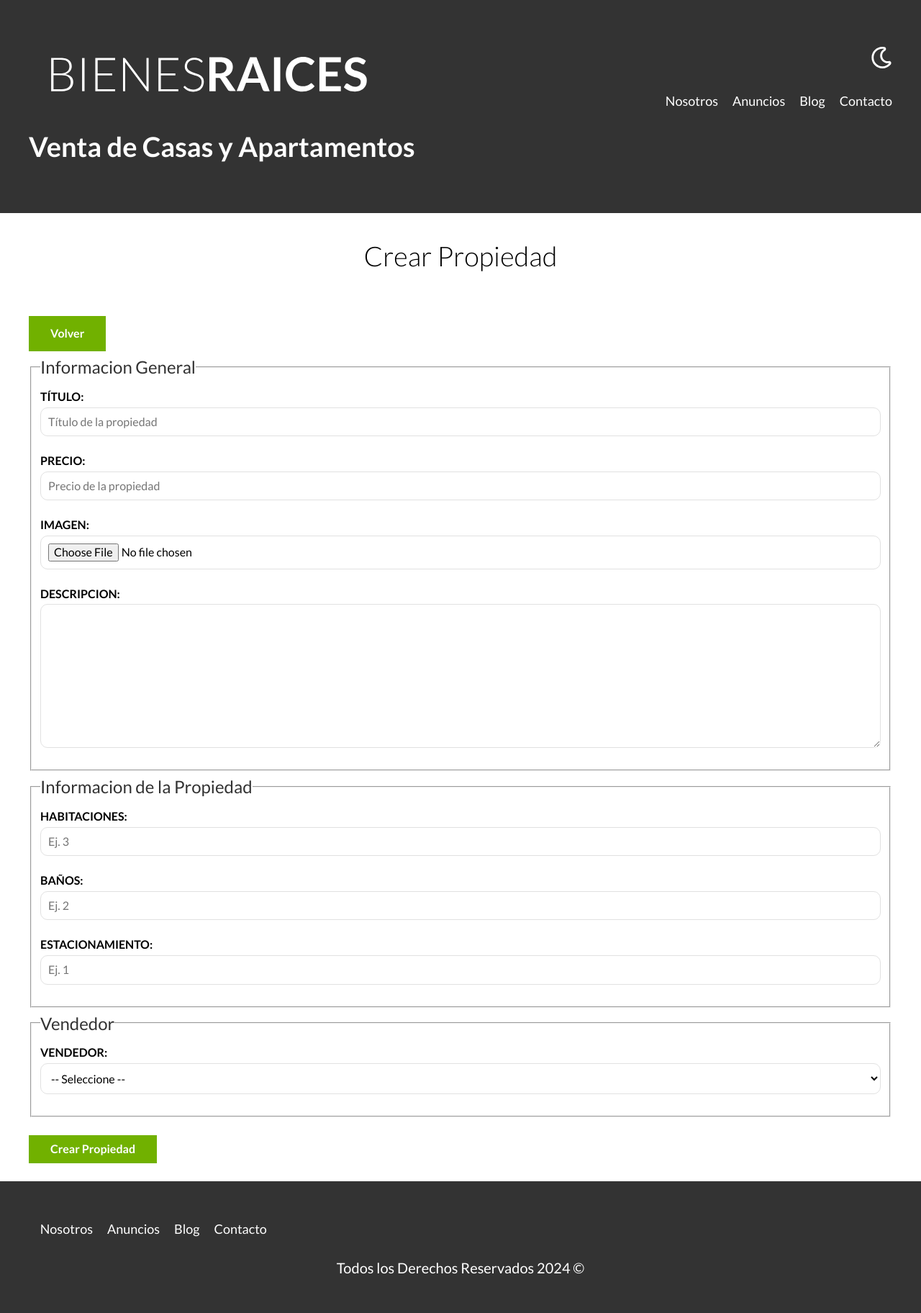
After one commit to Jorge22L/PropertyDevKits, a PHP site: page /admin/propiedades/crear.php in a window 1280 px wide. The commit adds this page. Shown: the whole page at 72% size. Run offline with PHP 8.4, Linux system fonts and the light colour scheme; style sheets or scripts are compiled from the project's sources; some libraries are stand-ins or nearby versions.

Commit message:
Agregando conexion a base de datos

```diff
--- /dev/null
+++ b/admin/propiedades/crear.php
@@ -0,0 +1,116 @@
+<?php
+// Base de Datos
+require '../../includes/config/database.php';
+$db = conectarDB();
+
+//Arreglo con mensajes de errores
+$errores = [];
+
+//Ejecutar el código después de que el usuario envia el formulario
+if ($_SERVER['REQUEST_METHOD'] === 'POST') {
+
+    $titulo = $_POST['titulo'];
+    $precio = $_POST['precio'];
+    $descripcion = $_POST['descripcion'];
+    $habitaciones = $_POST['habitaciones'];
+    $wc = $_POST['wc'];
+    $estacionamiento = $_POST['estacionamiento'];
+    $vendedorId = $_POST['vendedor'];
+
+    if (!$titulo) {
+        $errores[] = "Debes añadir un titulo";
+    }
+    if (!$precio) {
+        $errores[] = "El precio es obligatorio";
+    }
+    if (!$descripcion) {
+        $errores[] = "La descripción es obligatoria";
+    }
+    if ($vendedorId == 0) {
+        $errores[] = "Elige un vendedor";
+    }
+    if (!$habitaciones) {
+        $errores[] = "El numero de habitaciones es obligatorio";
+    }
+    if (!$wc) {
+        $errores[] = "El numero de baños es obligatorio";
+    }
+    if (!$estacionamiento) {
+        $errores[] = "El numero de estacionamiento es obligatorio";
+    }
+    if (count($errores)) {
+        foreach ($errores as $error) {
+            echo "<div class='alerta error'> $error </div>";
+        }
+    }
+
+    exit;
+
+    //Revisar que el arreglo de errores este vacío
+    if (empty($errores)) {
+
+        //Insertar en la base de datos
+        $query = " INSERT INTO bienesraices.propiedades (titulo, precio, descripcion, habitaciones, wc, estacionamiento, vendedores_id)";
+        $query .= "VALUES ('$titulo', '$precio', '$descripcion', '$habitaciones', '$wc', '$estacionamiento', $vendedorId)";
+
+        $resultado = mysqli_query($db, $query);
+        if ($resultado) {
+            echo "Insertado Correctamente";
+        }
+    }
+}
+
+require '../../includes/funciones.php';
+incluirTemplate('header');
+?>
+
+<main class="contenedor seccion">
+    <h1>Crear Propiedad</h1>
+    <a href="/admin/index.php" class="boton boton-verde">Volver</a>
+
+    <form class="formulario" method="POST" action="/admin/propiedades/crear.php">
+        <fieldset>
+            <legend>Informacion General</legend>
+
+            <label for="titulo">Título:</label>
+            <input type="text" name="titulo" id="titulo" placeholder="Título de la propiedad">
+
+            <label for="precio">Precio:</label>
+            <input type="number" name="precio" id="precio" placeholder="Precio de la propiedad" min="0">
+
+            <label for="imagen">Imagen:</label>
+            <input type="file" name="imagen" id="imagen" accept="image/jpeg, image/png">
+
+            <label for="descripcion">descripcion:</label>
+            <textarea id="descripcion" name="descripcion"></textarea>
+        </fieldset>
+
+        <fieldset>
+            <legend>Informacion de la Propiedad</legend>
+            <label for="habitaciones">Habitaciones:</label>
+            <input type="number" name="habitaciones" id="habitaciones" placeholder="Ej. 3" min="1" max="9">
+
+            <label for="wc">Baños:</label>
+            <input type="number" id="wc" name="wc" placeholder="Ej. 2" min="1" max="9">
+
+            <label for="estacionamiento">Estacionamiento:</label>
+            <input type="number" name="estacionamiento" id="estacionamiento" placeholder="Ej. 1" min="1" max="9">
+
+        </fieldset>
+
+        <fieldset>
+            <legend>Vendedor</legend>
+            <label for="vendedor">Vendedor:</label>
+            <select name="vendedor" id="vendedor">
+                <option value="0">-- Seleccione --</option>
+                <option value="1">Jorge</option>
+            </select>
+        </fieldset>
+
+        <input type="submit" value="Crear Propiedad" class="boton boton-verde">
+    </form>
+</main>
+
+<?php
+incluirTemplate('footer');
+?>
--- a/includes/config/database.php
+++ b/includes/config/database.php
@@ -0,0 +1,13 @@
+<?php
+
+function conectarDB() : mysqli
+{
+    $db = mysqli_connect('localhost', 'root', '1234', 'bienesraices');
+
+    if (!$db) {
+        echo "Error no se pudo conectar";
+        exit;
+    }
+
+    return $db;
+}
--- a/includes/templates/footer.php
+++ b/includes/templates/footer.php
@@ -10,6 +10,6 @@
 
         <p class="copyright">Todos los Derechos Reservados <?php echo date('Y');?> &copy;</p>
     </footer>
-    <script src="build/js/bundle.min.js" ></script>
+    <script src="/build/js/bundle.min.js" ></script>
 </body>
 </html>
--- a/includes/templates/header.php
+++ b/includes/templates/header.php
@@ -4,7 +4,7 @@
     <meta charset="UTF-8">
     <meta name="viewport" content="width=device-width, initial-scale=1.0">
     <title>Bienes Raices</title>
-    <link rel="stylesheet" href="build/css/app.css">
+    <link rel="stylesheet" href="/build/css/app.css">
 </head>
 <body>
 
@@ -12,15 +12,15 @@
         <div class="contenedor contenido-header">
             <div class="barra">
                 <a href="/index.php">
-                    <img src="build/img/logo.svg" alt="Logo">
+                    <img src="/build/img/logo.svg" alt="Logo">
                 </a>
 
                 <div class="mobile-menu">
-                    <img src="build/img/barras.svg" alt="menu responsive">
+                    <img src="/build/img/barras.svg" alt="menu responsive">
                 </div>
 
                 <div class="derecha">
-                    <img class="dark-mode-boton" src="build/img/dark-mode.svg">
+                    <img class="dark-mode-boton" src="/build/img/dark-mode.svg">
                     <nav class="navegacion">
                         <a href="nosotros.php">Nosotros</a>
                         <a href="anuncios.php">Anuncios</a>
--- a/src/scss/base/_botones.scss
+++ b/src/scss/base/_botones.scss
@@ -6,5 +6,5 @@
 }
 
 .boton-verde{
-    @include boton($verde, block)
+    @include boton($verde, inline-block)
 }
```
Also changed, not shown: admin/index.php (added, +14 -0 lines), admin/propiedades/actualizar.php (added, +12 -0 lines), admin/propiedades/borrar.php (added, +12 -0 lines), 2 other files.
